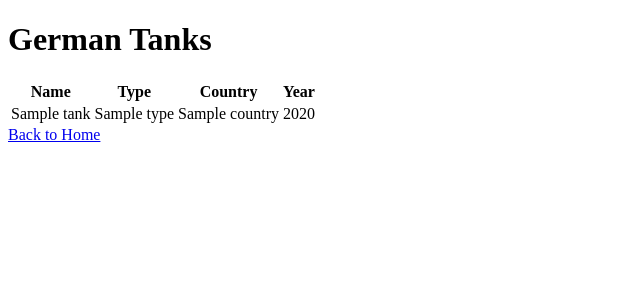
After one commit to Oranhack7/World-of-Tanks, a Flask app: page /german_tanks in a window 1280 px wide. The commit adds this page. Shown: the top 300 px of the page, without its empty margins (0-640 px from the left). Run offline with Flask 3, Linux system fonts and the light colour scheme; a database or web service that is not in the repository returns one stand-in record (values such as "Sample title").

Commit message:
"Pre built data with the sample of german tanks"

```diff
--- a/app.py
+++ b/app.py
@@ -67,6 +67,12 @@ def delete_tank():
 
     return redirect(url_for('index'))
 
+@app.route('/german_tanks')
+def german_tanks():
+    # Fetch all tanks from Germany
+    tanks = list(tanks_collection.find({"country": "Germany"}, {'_id': False}))
+    return render_template('german_tanks.html', tanks=tanks)
+
 if __name__ == '__main__':
     initialize_database()  # Initialize the database with German tank data
     app.run(debug=True)
--- /dev/null
+++ b/templates/german_tanks.html
@@ -0,0 +1,31 @@
+<!DOCTYPE html>
+<html lang="en">
+<head>
+    <meta charset="UTF-8">
+    <meta name="viewport" content="width=device-width, initial-scale=1.0">
+    <title>German Tanks</title>
+    <!-- Add your existing CSS styles here -->
+</head>
+<body>
+    <div class="container">
+        <h1>German Tanks</h1>
+        <table>
+            <tr>
+                <th>Name</th>
+                <th>Type</th>
+                <th>Country</th>
+                <th>Year</th>
+            </tr>
+            {% for tank in tanks %}
+            <tr>
+                <td>{{ tank.name }}</td>
+                <td>{{ tank.type }}</td>
+                <td>{{ tank.country }}</td>
+                <td>{{ tank.year }}</td>
+            </tr>
+            {% endfor %}
+        </table>
+        <a href="/">Back to Home</a>
+    </div>
+</body>
+</html>
--- a/templates/index.html
+++ b/templates/index.html
@@ -158,6 +158,12 @@
         {% endif %}
         {% endwith %}
 
+                <!-- Add this inside your <body> tag in index.html -->
+        <a href="/german_tanks">
+            <img src="/static/german_flag.jpg" alt="German Tanks" style="width: 100px; height: auto;">
+        </a>
+
+
         <table>
             <tr>
                 <th>Name</th>
```
Also changed, not shown: static/german_flag.jpg (added).
